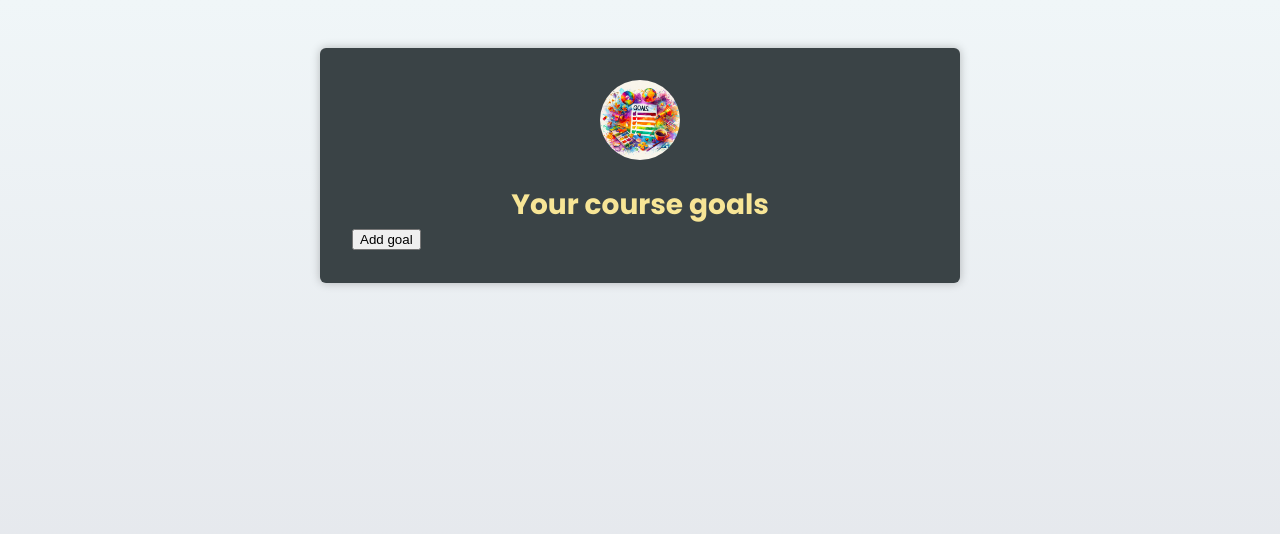
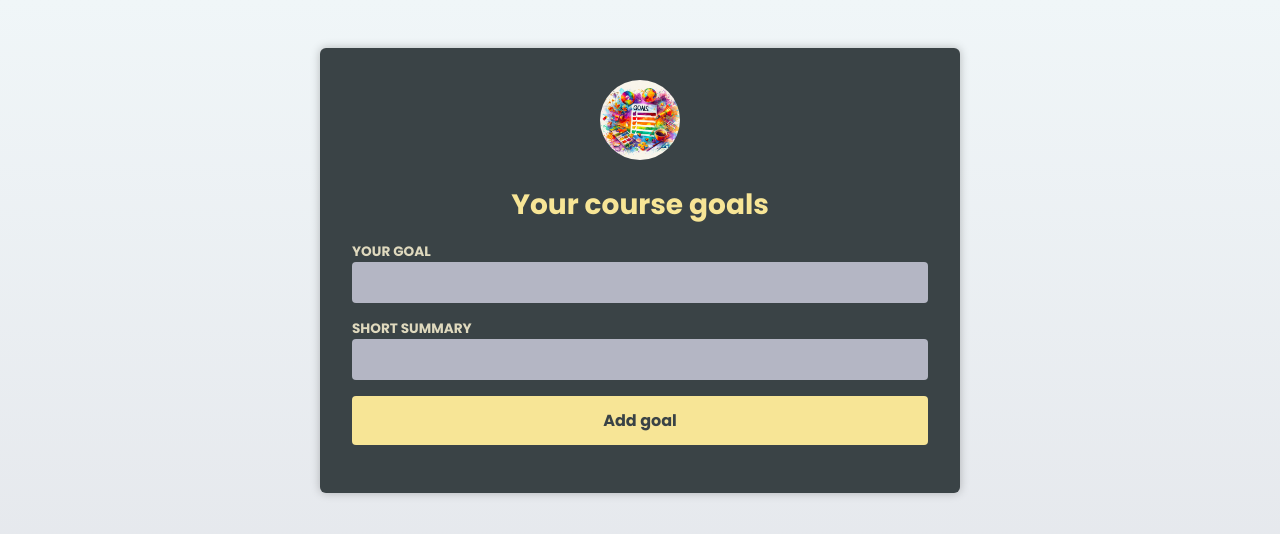
Before and after one commit to I-Maged/typescript-react, a React (Vite) app in the folder 03-react-ts-basics/: page / in a window 1280 px wide. Shown: the top 534 px of the page. Built offline with nearby package versions, Linux system fonts and the light colour scheme; the HTML template or start-up script is replaced by a standard one.

Commit message:
form evets

```diff
--- a/03-react-ts-basics/src/App.tsx
+++ b/03-react-ts-basics/src/App.tsx
@@ -1,6 +1,8 @@
 import { useState } from 'react'
+
 import Header from './components/Header'
 import CourseGoalList from './components/CourseGoalList'
+import NewGoal from './components/NewGoal'
 
 import goalsImg from './assets/goals.jpg'
 
@@ -9,10 +11,10 @@
 const App = () => {
   const [goals, setGoals] = useState<CourseGoalProps[]>([])
 
-  const handleAddGoal = () => {
+  const handleAddGoal = (goal: string, summary: string) => {
     const newGoal: CourseGoalProps = {
-      title: 'Learn React + TS',
-      description: 'Learn it in details',
+      title: goal,
+      description: summary,
       id: Math.random(),
     }
 
@@ -30,7 +32,9 @@
       <Header image={{ src: goalsImg, alt: 'Goals image' }}>
         <h1>Your course goals</h1>
       </Header>
-      <button onClick={handleAddGoal}>Add goal</button>
+
+      <NewGoal onAddGoal={handleAddGoal} />
+
       <CourseGoalList goals={goals} onDeleteGoal={handleDeleteGoal} />
     </main>
   )
--- /dev/null
+++ b/03-react-ts-basics/src/components/NewGoal.tsx
@@ -0,0 +1,37 @@
+import { useRef, type ChangeEvent, type FC } from 'react'
+
+type NewGoalProps = { onAddGoal: (goal: string, summary: string) => void }
+
+const NewGoal: FC<NewGoalProps> = ({ onAddGoal }) => {
+  const goal = useRef<HTMLInputElement>(null)
+  const summary = useRef<HTMLInputElement>(null)
+
+  const handleSubmit = (e: ChangeEvent<HTMLFormElement>) => {
+    e.preventDefault()
+
+    const goalInput: string = goal.current!.value
+    const summaryInput: string = summary.current!.value
+
+    e.currentTarget.reset()
+
+    onAddGoal(goalInput, summaryInput)
+  }
+
+  return (
+    <form onSubmit={handleSubmit}>
+      <p>
+        <label htmlFor='goal'>Your goal</label>
+        <input id='goal' type='text' ref={goal} />
+      </p>
+      <p>
+        <label htmlFor='summary'>Short summary</label>
+        <input id='summary' type='text' ref={summary} />
+      </p>
+      <p>
+        <button>Add goal</button>
+      </p>
+    </form>
+  )
+}
+
+export default NewGoal
```
